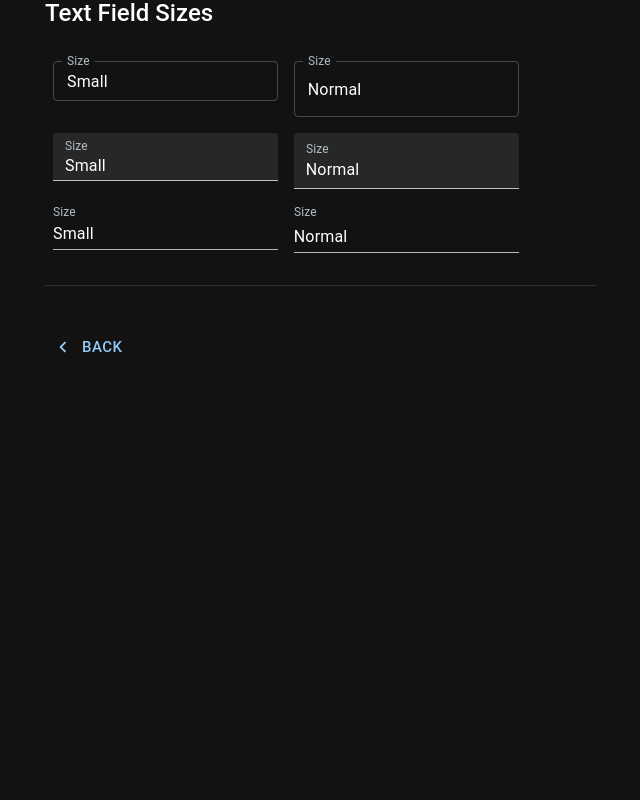
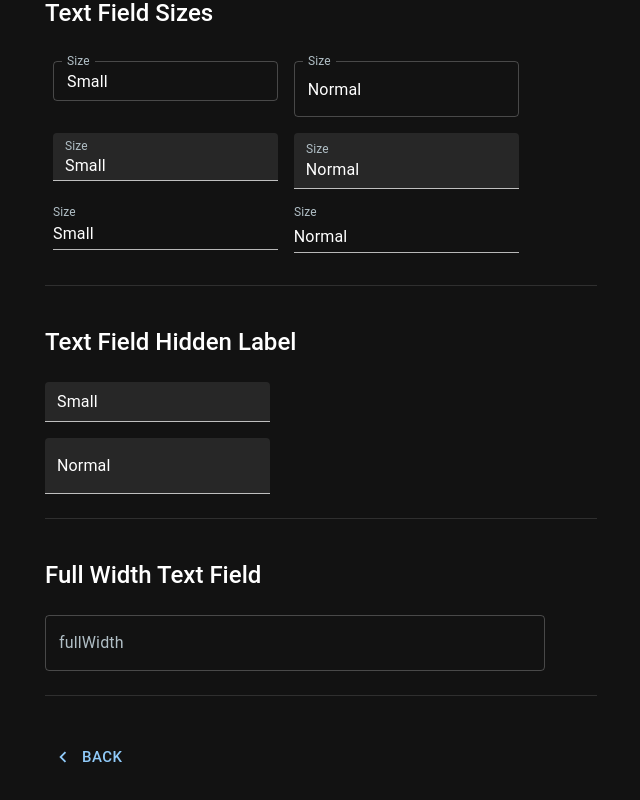
Before and after one commit to watcharakornton/mui_tutorials, a React (Vite) app: page /text-field in a window 1280 px wide. Shown: the part 4269-5069 px from the top of the page, without its empty margins (319-959 px from the left). Before the commit the page ends 4677 px from the top, so only its background shows below. Built offline with nearby package versions, Linux system fonts and the light colour scheme.

Commit message:
Add Full Width Text Field into TextField Component

```diff
--- a/src/inputs/TextFieldComponent.jsx
+++ b/src/inputs/TextFieldComponent.jsx
@@ -14,9 +14,54 @@ import {
   FormHelperText,
   filledInputClasses,
   inputBaseClasses,
+  Stack,
 } from "@mui/material";
 
 import { AccountCircle, Visibility, VisibilityOff } from "@mui/icons-material";
+
+export const FullWidthTextField = () => {
+  return (
+    <>
+      <Typography variant="h5" sx={{ mb: 3 }} fontWeight="fontWeightMedium">
+        Full Width Text Field
+      </Typography>
+      <Box sx={{ width: 500, maxWidth: "100%" }}>
+        <TextField fullWidth label="fullWidth" id="fullWidth" />
+      </Box>
+    </>
+  );
+};
+
+export const TextFieldHiddenLabel = () => {
+  return (
+    <>
+      <Typography variant="h5" sx={{ mb: 3 }} fontWeight="fontWeightMedium">
+        Text Field Hidden Label
+      </Typography>
+      <Stack
+        component="form"
+        sx={{ width: "25ch" }}
+        spacing={2}
+        noValidate
+        autoComplete="off"
+      >
+        <TextField
+          hiddenLabel
+          id="filled-hidden-label-small"
+          defaultValue="Small"
+          variant="filled"
+          size="small"
+        />
+        <TextField
+          hiddenLabel
+          id="filled-hidden-label-normal"
+          defaultValue="Normal"
+          variant="filled"
+        />
+      </Stack>
+    </>
+  );
+};
 
 export const TextFieldSizes = () => {
   return (
--- a/src/pages/TextFieldPage.jsx
+++ b/src/pages/TextFieldPage.jsx
@@ -12,6 +12,8 @@ import {
   InputAdornments,
   InputSuffixShrink,
   TextFieldSizes,
+  TextFieldHiddenLabel,
+  FullWidthTextField,
 } from "../inputs/TextFieldComponent";
 
 const TextFieldPage = () => {
@@ -25,6 +27,8 @@ const TextFieldPage = () => {
     <InputAdornments />,
     <InputSuffixShrink />,
     <TextFieldSizes />,
+    <TextFieldHiddenLabel />,
+    <FullWidthTextField />,
   ];
 
   return (
```
